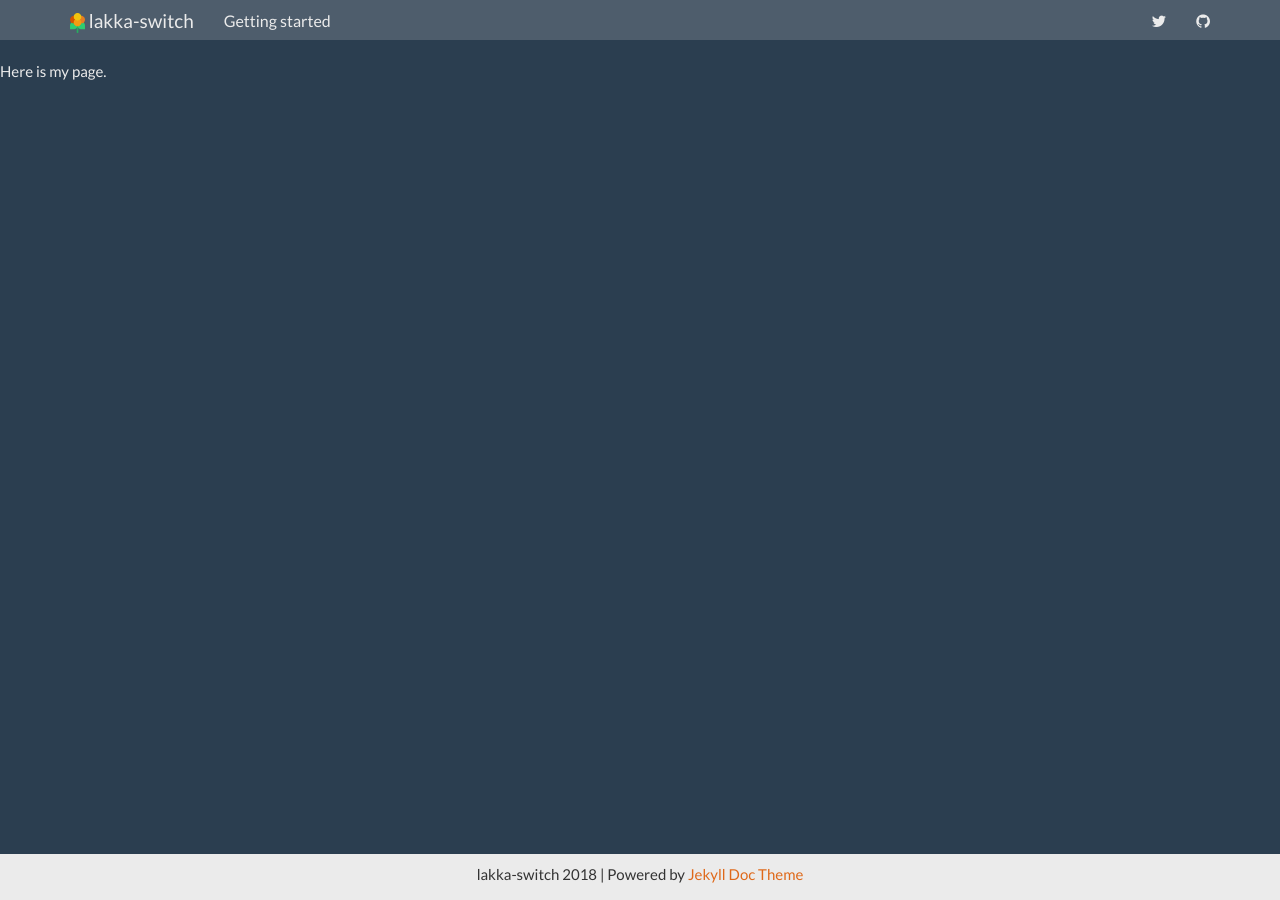
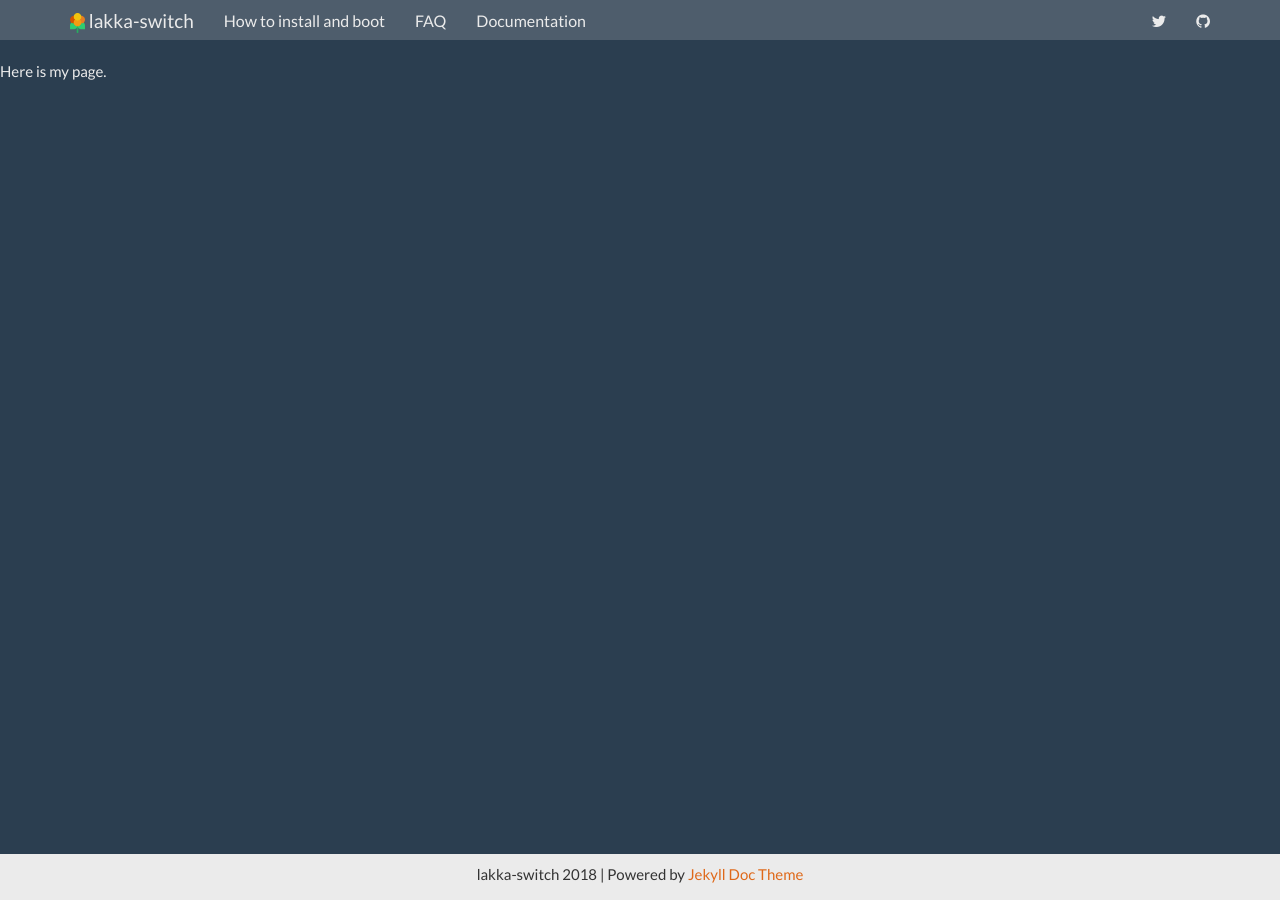
Before and after one commit to lakka-switch/documentation, a Jekyll site: the page built from index.md, in a window 1280 px wide. Built offline with Jekyll 4.4.1, drawn with Linux system fonts in a browser that asks for light colours; nearby versions of some CDN libraries.

Commit message:
Update topnav.html

```diff
--- a/_includes/topnav.html
+++ b/_includes/topnav.html
@@ -13,7 +13,9 @@
         </div>
         <div id="navbar" class="collapse navbar-collapse">
             <ul class="nav navbar-nav">
-               <li {% if page.sectionid=='docs' %} class="active" {% endif %}><a href="{{ "/docs/home/" | prepend: site.baseurl }}">Getting started</a></li>
+	       <li><a href="{{ "/installation.html" | prepend: site.baseurl }}">How to install and boot</a></li>
+	       <li><a href="{{ "/installation.html" | prepend: site.baseurl }}">FAQ</a></li>
+               <li><a href="{{ "/docs/home/" | prepend: site.baseurl }}">Documentation</a></li>
                <!--<li {% if page.sectionid=='blog' %} class="active" {% endif %}><a href="{{ site.posts.first.url | prepend: site.baseurl }}">Blog</a></li>-->
             </ul>
             <div class="navbar-right">
```
